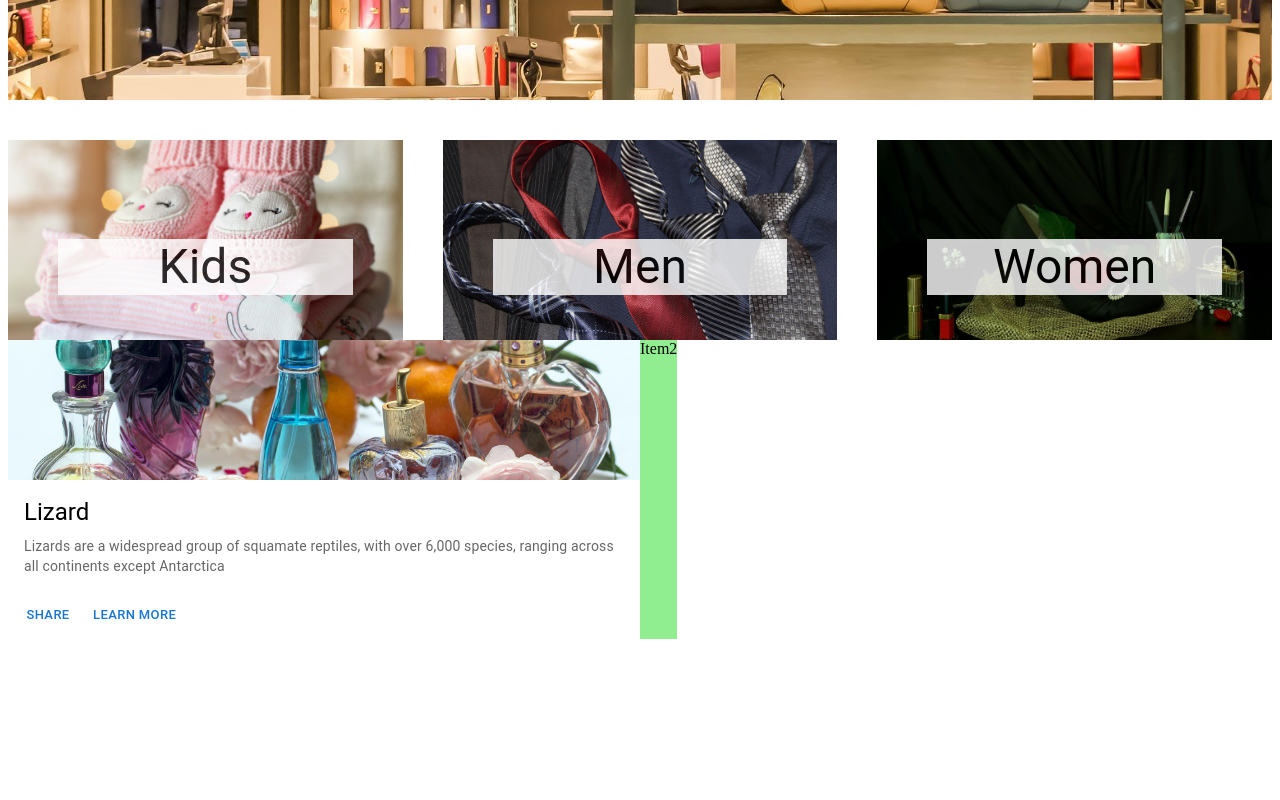
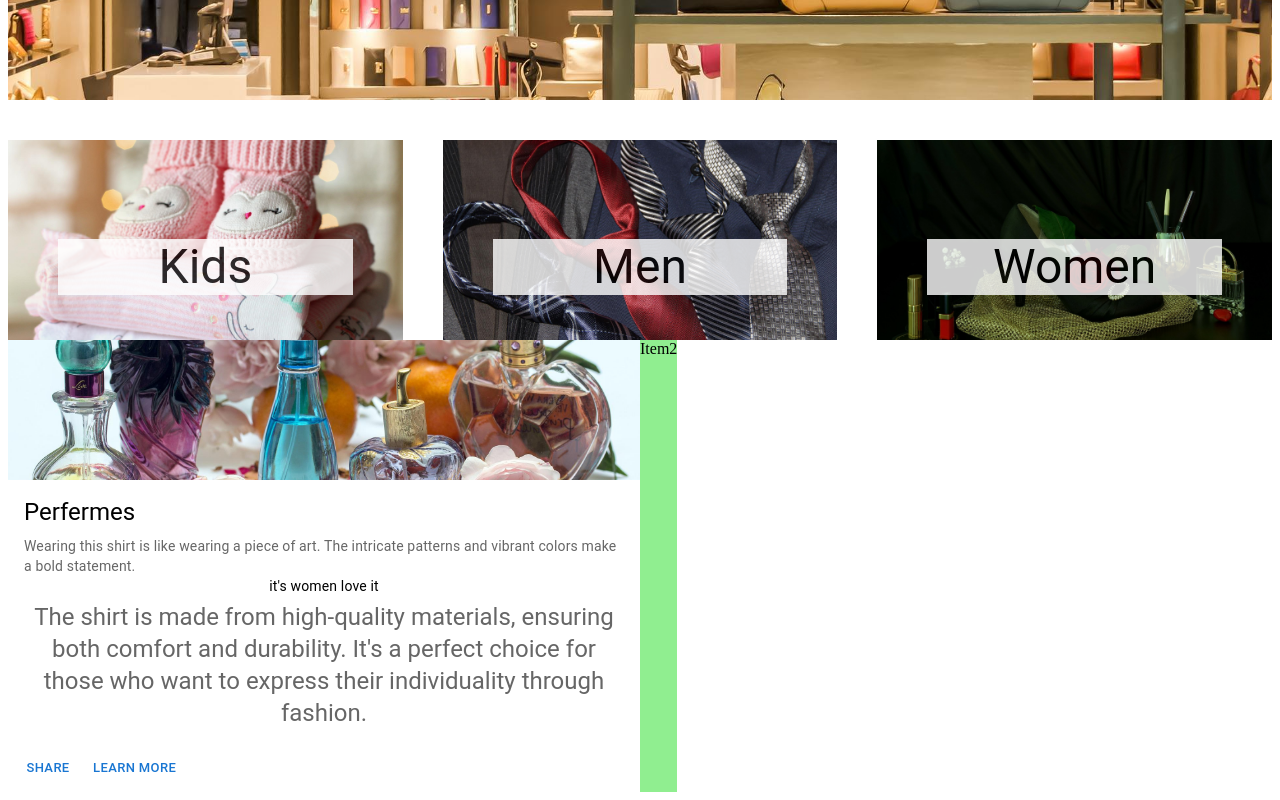
Before and after one commit to vinothsmart/mui5-blog-1, a React (Create React App) app: page / in a window 1280 px wide. Shown: the part 648-1448 px from the top of the page. Before the commit the page ends 1295 px from the top, so only its background shows below. Built offline with nearby package versions, Linux system fonts and the light colour scheme; the HTML template or start-up script is replaced by a standard one.

Commit message:
Update Recents component content to enhance product description and appeal

```diff
--- a/src/components/recents/Recents.js
+++ b/src/components/recents/Recents.js
@@ -23,11 +23,24 @@ const Recents = () => {
           />
           <CardContent>
             <Typography gutterBottom variant="h5" component="div">
-              Lizard
+              Perfermes
             </Typography>
             <Typography variant="body2" color="text.secondary">
-              Lizards are a widespread group of squamate reptiles, with over
-              6,000 species, ranging across all continents except Antarctica
+              Wearing this shirt is like wearing a piece of art. The intricate
+              patterns and vibrant colors make a bold statement.
+            </Typography>
+            <Typography
+              gutterBottom
+              variant="body2"
+              align="center"
+              component="div"
+            >
+              it's women love it
+            </Typography>
+            <Typography variant="h5" align="center" color="text.secondary">
+              The shirt is made from high-quality materials, ensuring both
+              comfort and durability. It's a perfect choice for those who want
+              to express their individuality through fashion.
             </Typography>
           </CardContent>
           <CardActions>
```
